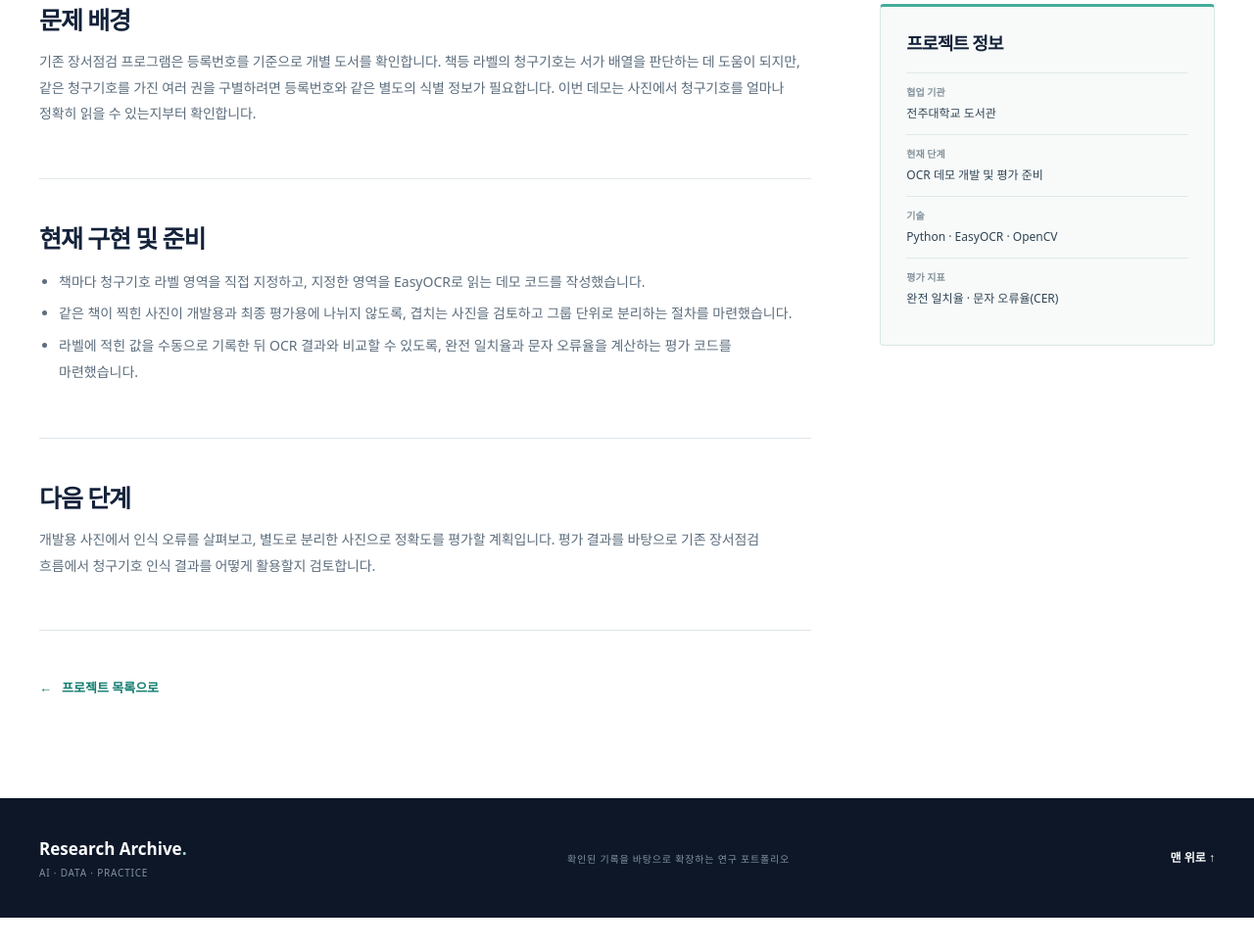
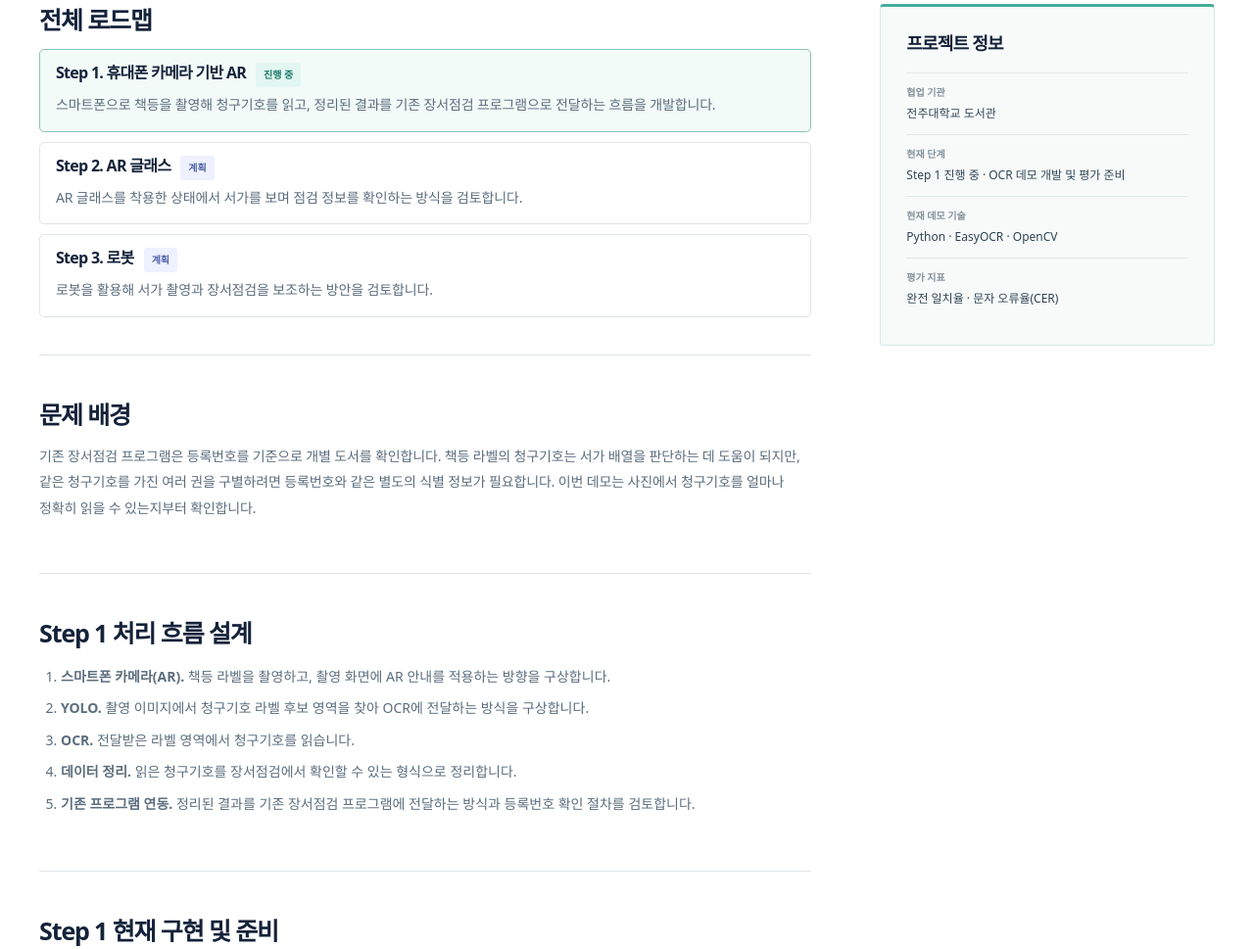
Before and after one commit to GitHaewon/Webprogramming, a plain HTML site: page projects/jj-library-ocr.html in a window 1280 px wide. Shown: the part 614-1583 px from the top of the page at 98% size. Before the commit the page ends 1551 px from the top, so only its background shows below. Drawn offline with Linux system fonts and the light colour scheme.

Commit message:
Document the library inventory roadmap and Step 1 workflow

```diff
--- a/assets/style.css
+++ b/assets/style.css
@@ -152,3 +152,48 @@
   content: "";
   background: #ecce92;
 }
+
+.library-roadmap {
+  display: grid;
+  gap: 10px;
+  margin: 0;
+  padding: 0;
+  list-style: none;
+}
+
+.library-roadmap > li {
+  padding: 13px 16px;
+  border: 1px solid var(--line);
+  border-radius: 5px;
+}
+
+.detail-main .library-roadmap > li + li {
+  margin-top: 0;
+}
+
+.library-roadmap > .library-roadmap-current {
+  border-color: #87c5b7;
+  background: #f2fbf8;
+}
+
+.library-roadmap-heading {
+  display: flex;
+  flex-wrap: wrap;
+  align-items: baseline;
+  gap: 4px 10px;
+  margin-bottom: 5px;
+}
+
+.library-roadmap-heading h3,
+.library-roadmap > li > p {
+  margin: 0;
+}
+
+.library-roadmap-heading h3 {
+  color: var(--ink);
+  font-size: 16px;
+}
+
+.library-pipeline {
+  padding-left: 22px;
+}
--- a/projects/jj-library-ocr.html
+++ b/projects/jj-library-ocr.html
@@ -7,7 +7,7 @@
   <meta name="description" content="전주대학교 도서관과 함께 책등의 청구기호를 인식하는 OCR 데모를 개발하고 장서점검 활용 가능성을 검토하는 프로젝트입니다.">
   <title>전주대 도서관 책등 OCR | AI Research Portfolio</title>
   <link rel="icon" href="../assets/favicon.svg" type="image/svg+xml">
-  <link rel="stylesheet" href="../assets/style.css?v=jj-library-ocr">
+  <link rel="stylesheet" href="../assets/style.css?v=jj-library-roadmap">
   <script src="../assets/app.js" defer></script>
 </head>
 <body>
@@ -34,12 +34,48 @@
     <div class="container detail-body">
       <div class="detail-layout">
         <div class="detail-main">
+          <section aria-labelledby="roadmap-title">
+            <h2 id="roadmap-title">전체 로드맵</h2>
+            <ol class="library-roadmap" role="list">
+              <li class="library-roadmap-current" aria-current="step">
+                <div class="library-roadmap-heading">
+                  <h3>Step 1. 휴대폰 카메라 기반 AR</h3>
+                  <span class="status status-active">진행 중</span>
+                </div>
+                <p>스마트폰으로 책등을 촬영해 청구기호를 읽고, 정리된 결과를 기존 장서점검 프로그램으로 전달하는 흐름을 개발합니다.</p>
+              </li>
+              <li>
+                <div class="library-roadmap-heading">
+                  <h3>Step 2. AR 글래스</h3>
+                  <span class="status status-planned">계획</span>
+                </div>
+                <p>AR 글래스를 착용한 상태에서 서가를 보며 점검 정보를 확인하는 방식을 검토합니다.</p>
+              </li>
+              <li>
+                <div class="library-roadmap-heading">
+                  <h3>Step 3. 로봇</h3>
+                  <span class="status status-planned">계획</span>
+                </div>
+                <p>로봇을 활용해 서가 촬영과 장서점검을 보조하는 방안을 검토합니다.</p>
+              </li>
+            </ol>
+          </section>
           <section aria-labelledby="background-title">
             <h2 id="background-title">문제 배경</h2>
             <p>기존 장서점검 프로그램은 등록번호를 기준으로 개별 도서를 확인합니다. 책등 라벨의 청구기호는 서가 배열을 판단하는 데 도움이 되지만, 같은 청구기호를 가진 여러 권을 구별하려면 등록번호와 같은 별도의 식별 정보가 필요합니다. 이번 데모는 사진에서 청구기호를 얼마나 정확히 읽을 수 있는지부터 확인합니다.</p>
           </section>
+          <section aria-labelledby="pipeline-title">
+            <h2 id="pipeline-title">Step 1 처리 흐름 설계</h2>
+            <ol class="library-pipeline">
+              <li><strong>스마트폰 카메라(AR).</strong> 책등 라벨을 촬영하고, 촬영 화면에 AR 안내를 적용하는 방향을 구상합니다.</li>
+              <li><strong>YOLO.</strong> 촬영 이미지에서 청구기호 라벨 후보 영역을 찾아 OCR에 전달하는 방식을 구상합니다.</li>
+              <li><strong>OCR.</strong> 전달받은 라벨 영역에서 청구기호를 읽습니다.</li>
+              <li><strong>데이터 정리.</strong> 읽은 청구기호를 장서점검에서 확인할 수 있는 형식으로 정리합니다.</li>
+              <li><strong>기존 프로그램 연동.</strong> 정리된 결과를 기존 장서점검 프로그램에 전달하는 방식과 등록번호 확인 절차를 검토합니다.</li>
+            </ol>
+          </section>
           <section aria-labelledby="implementation-title">
-            <h2 id="implementation-title">현재 구현 및 준비</h2>
+            <h2 id="implementation-title">Step 1 현재 구현 및 준비</h2>
             <ul>
               <li>책마다 청구기호 라벨 영역을 직접 지정하고, 지정한 영역을 EasyOCR로 읽는 데모 코드를 작성했습니다.</li>
               <li>같은 책이 찍힌 사진이 개발용과 최종 평가용에 나뉘지 않도록, 겹치는 사진을 검토하고 그룹 단위로 분리하는 절차를 마련했습니다.</li>
@@ -47,8 +83,8 @@
             </ul>
           </section>
           <section aria-labelledby="next-title">
-            <h2 id="next-title">다음 단계</h2>
-            <p>개발용 사진에서 인식 오류를 살펴보고, 별도로 분리한 사진으로 정확도를 평가할 계획입니다. 평가 결과를 바탕으로 기존 장서점검 흐름에서 청구기호 인식 결과를 어떻게 활용할지 검토합니다.</p>
+            <h2 id="next-title">Step 1에서 확인할 것</h2>
+            <p>개발용 사진에서 인식 오류를 살펴보고, 별도로 분리한 사진으로 정확도를 평가할 계획입니다. YOLO가 찾은 라벨 영역을 OCR에 연결하는 방식과 기존 장서점검 프로그램에 전달할 데이터 형식도 검토합니다.</p>
           </section>
           <a class="back-link" href="../index.html#projects"><span aria-hidden="true">←</span> 프로젝트 목록으로</a>
         </div>
@@ -56,8 +92,8 @@
           <h2 id="project-facts">프로젝트 정보</h2>
           <dl>
             <div><dt>협업 기관</dt><dd>전주대학교 도서관</dd></div>
-            <div><dt>현재 단계</dt><dd>OCR 데모 개발 및 평가 준비</dd></div>
-            <div><dt>기술</dt><dd>Python · EasyOCR · OpenCV</dd></div>
+            <div><dt>현재 단계</dt><dd>Step 1 진행 중 · OCR 데모 개발 및 평가 준비</dd></div>
+            <div><dt>현재 데모 기술</dt><dd>Python · EasyOCR · OpenCV</dd></div>
             <div><dt>평가 지표</dt><dd>완전 일치율 · 문자 오류율(CER)</dd></div>
           </dl>
         </aside>
```
Also changed, not shown: index.html (+1 -1 lines).
